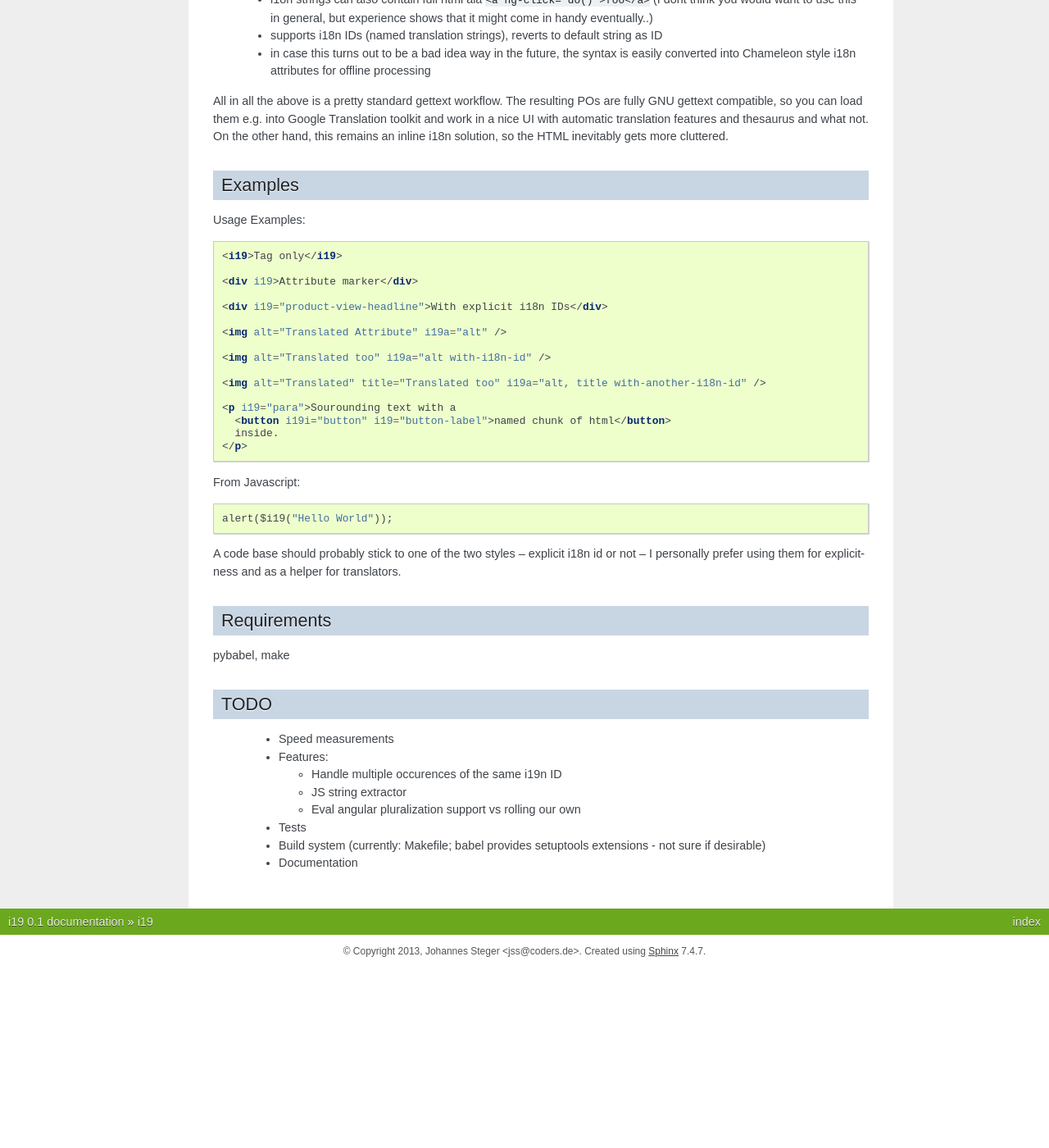
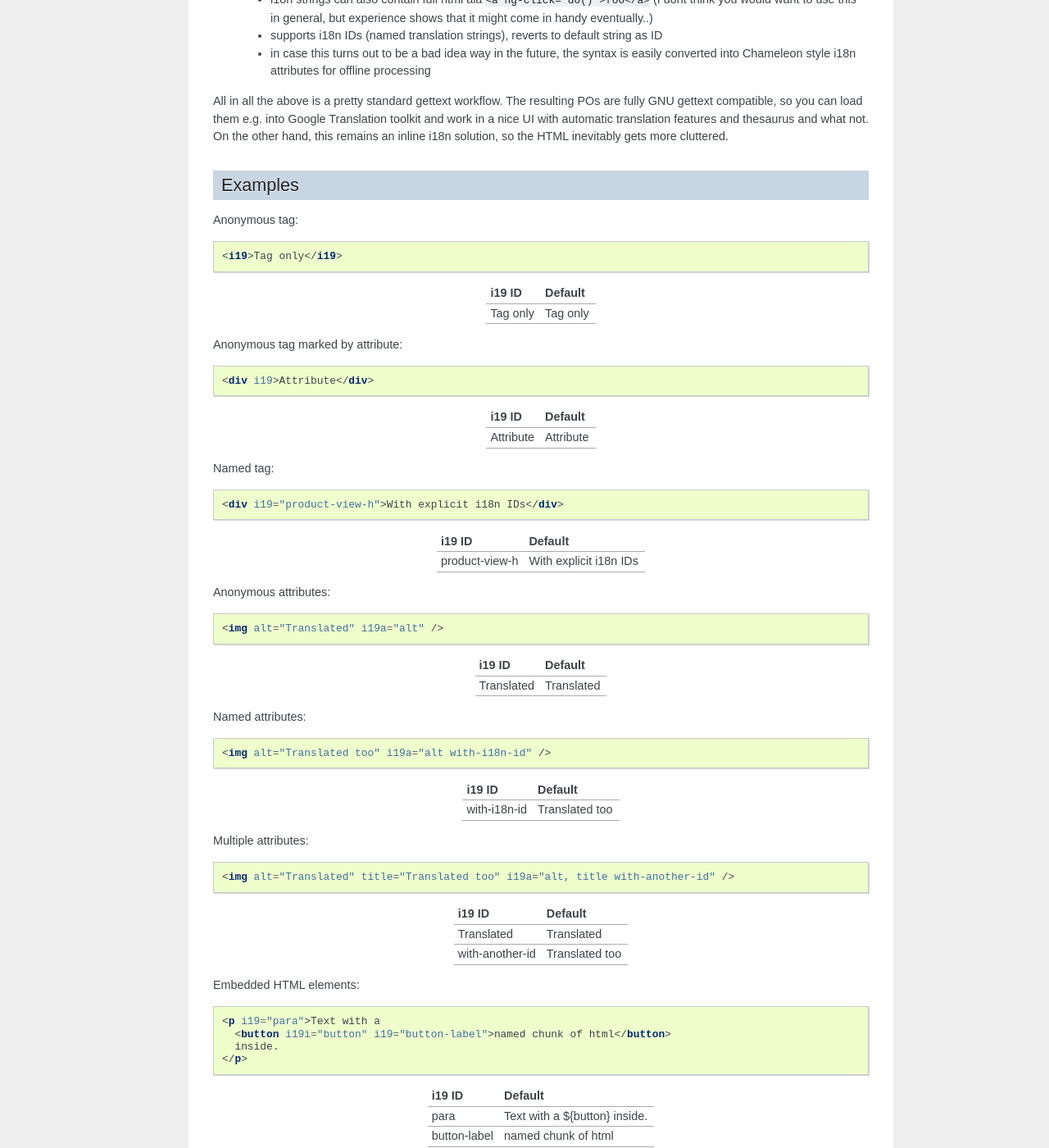
Before and after one commit to johaness/i19, a Sphinx documentation site: the page built from doc/index.rst, in a window 1280 px wide and 1400 px high, scrolled down 781 px. Shown: the whole window at 82% size. Built offline with Sphinx 7.4.7, drawn with Linux system fonts in a browser that asks for light colours; before the commit the page ends 1961 px from its top, so only the background shows below that; some of the changed text lies outside the part shown.

Commit message:
document resulting PO structure for examples

```diff
--- a/doc/conf.py
+++ b/doc/conf.py
@@ -10,3 +10,4 @@ pygments_style = 'sphinx'
 html_theme = 'nature'
 html_static_path = ['_static']
 htmlhelp_basename = 'i19doc'
+html_sidebars = {'**': ['localtoc.html']}
--- a/doc/index.rst
+++ b/doc/index.rst
@@ -46,24 +46,80 @@ Examples
 
 .. highlight:: html
 
-Usage Examples::
+Anonymous tag::
 
     <i19>Tag only</i19>
 
-    <div i19>Attribute marker</div>
+===============  ===========================
+i19 ID           Default
+===============  ===========================
+Tag only         Tag only
+===============  ===========================
 
-    <div i19="product-view-headline">With explicit i18n IDs</div>
+Anonymous tag marked by attribute::
 
-    <img alt="Translated Attribute" i19a="alt" />
+    <div i19>Attribute</div>
+
+===============  ===========================
+i19 ID           Default
+===============  ===========================
+Attribute        Attribute
+===============  ===========================
+
+Named tag::
+
+    <div i19="product-view-h">With explicit i18n IDs</div>
+
+===============  ===========================
+i19 ID           Default
+===============  ===========================
+product-view-h   With explicit i18n IDs
+===============  ===========================
+
+Anonymous attributes::
+
+    <img alt="Translated" i19a="alt" />
+
+===============  ===========================
+i19 ID           Default
+===============  ===========================
+Translated       Translated
+===============  ===========================
+
+Named attributes::
 
     <img alt="Translated too" i19a="alt with-i18n-id" />
 
-    <img alt="Translated" title="Translated too" i19a="alt, title with-another-i18n-id" />
+===============  ===========================
+i19 ID           Default
+===============  ===========================
+with-i18n-id     Translated too
+===============  ===========================
 
-    <p i19="para">Sourounding text with a
+Multiple attributes::
+
+    <img alt="Translated" title="Translated too" i19a="alt, title with-another-id" />
+
+===============  ===========================
+i19 ID           Default
+===============  ===========================
+Translated       Translated
+with-another-id  Translated too
+===============  ===========================
+
+Embedded HTML elements::
+
+    <p i19="para">Text with a
       <button i19i="button" i19="button-label">named chunk of html</button>
       inside.
     </p>
+
+===============  =============================
+i19 ID           Default
+===============  =============================
+para             Text with a ${button} inside.
+button-label     named chunk of html
+===============  =============================
 
 
 .. highlight:: javascript
```
